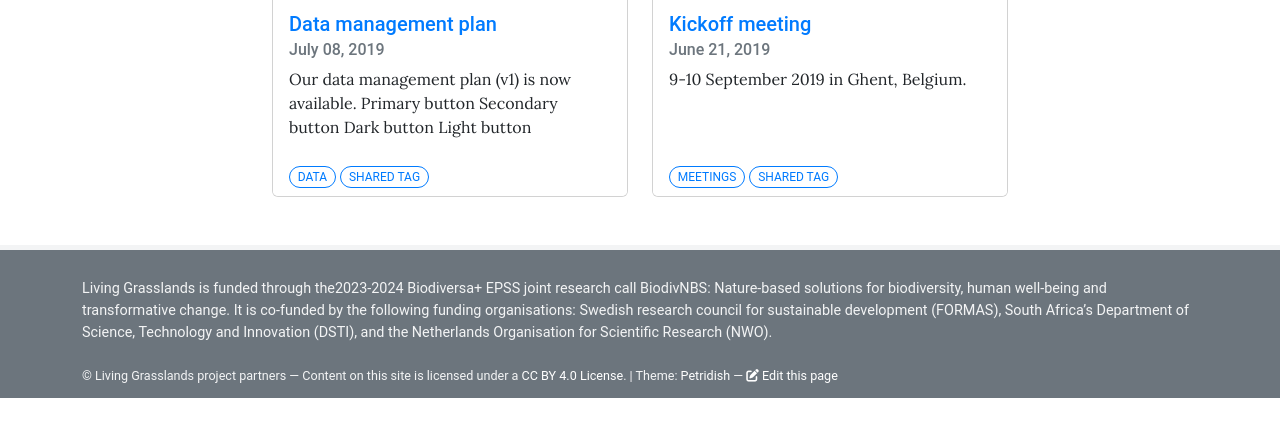
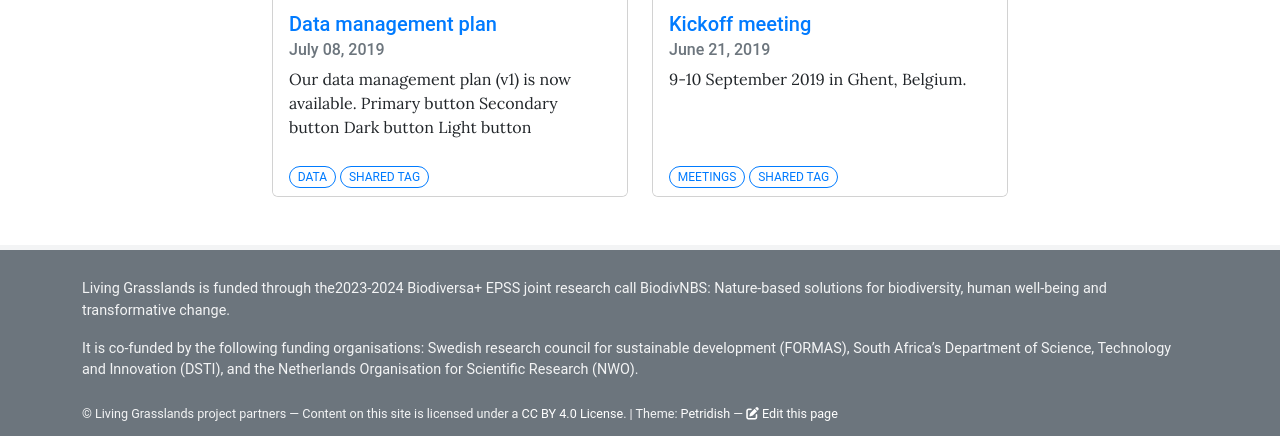
Before and after one commit to living-grasslands/website, a Jekyll site: the page built from pages/home.md, in a window 1280 px wide, cut to the strip 789-1225 px from the top of the page. Built offline with Jekyll 4.4.1, drawn with Linux system fonts in a browser that asks for light colours; before the commit the page ends 1187 px from its top, so only the background shows below that.

```diff
--- a/_data/footer.yml
+++ b/_data/footer.yml
@@ -3,7 +3,7 @@
 
 # Columns (the more you add, the narrower they will be)
 columns:
-   - description: > # E.g. funding acknowledgement. Can be Markdown
+   - description: | # E.g. funding acknowledgement. Can be Markdown
       Living Grasslands is funded through the2023-2024 Biodiversa+ EPSS joint research call BiodivNBS: Nature-based solutions for biodiversity, human well-being and transformative change.
 
       It is co-funded by the following funding organisations: Swedish research council for sustainable development (FORMAS), South Africa’s Department of Science, Technology and Innovation (DSTI), and the Netherlands Organisation for Scientific Research (NWO).
```
